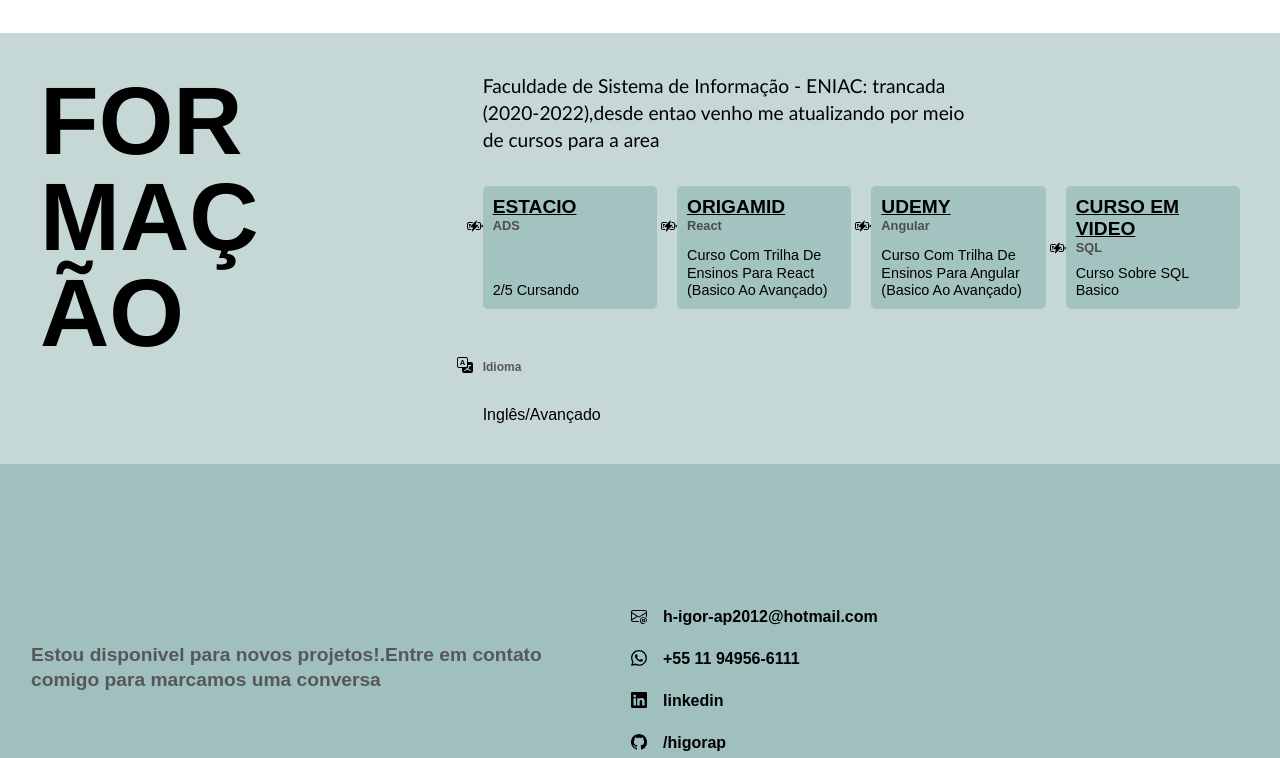
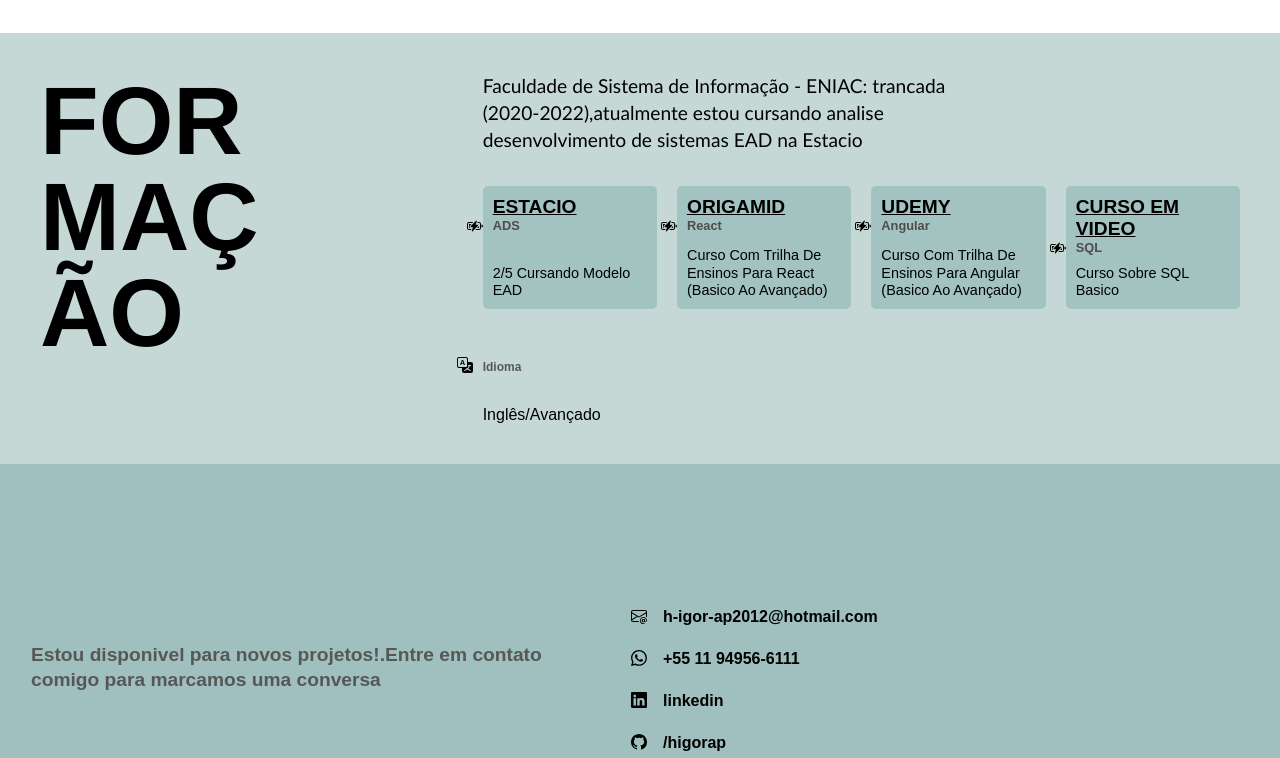
Before and after one commit to higorap/higorap.github.io, a plain HTML site: page index.html in a window 1280 px wide. Shown: the part 1033-1791 px from the top of the page. Drawn offline with Linux system fonts and the light colour scheme.

Commit message:
reforma texto

```diff
--- a/index.html
+++ b/index.html
@@ -66,13 +66,13 @@
         <div class="formacaoContainer">
                 <h2 class="subtitulo formacaoTexto">Formação</h2>
             <div class="formacao">
-                <p class="formacaoDesc">Faculdade de Sistema de Informação - ENIAC: trancada (2020-2022),desde entao venho me atualizando por meio de cursos para a area</p>
+                <p class="formacaoDesc">Faculdade de Sistema de Informação - ENIAC: trancada (2020-2022),atualmente estou cursando analise desenvolvimento de sistemas EAD na Estacio</p>
 
                 <ul class="listaCurso">
                     <li class="Curso">
                         <span class="CursoNome">Estacio</span>
                         <h3 class="CursoTipo">ADS</h3>
-                        <p class="CursoDesc">2/5 cursando </p>
+                        <p class="CursoDesc">2/5 cursando  Modelo EAD</p>
                     </li>
                     <li class="Curso">
                         <span class="CursoNome">Origamid</span>
```
